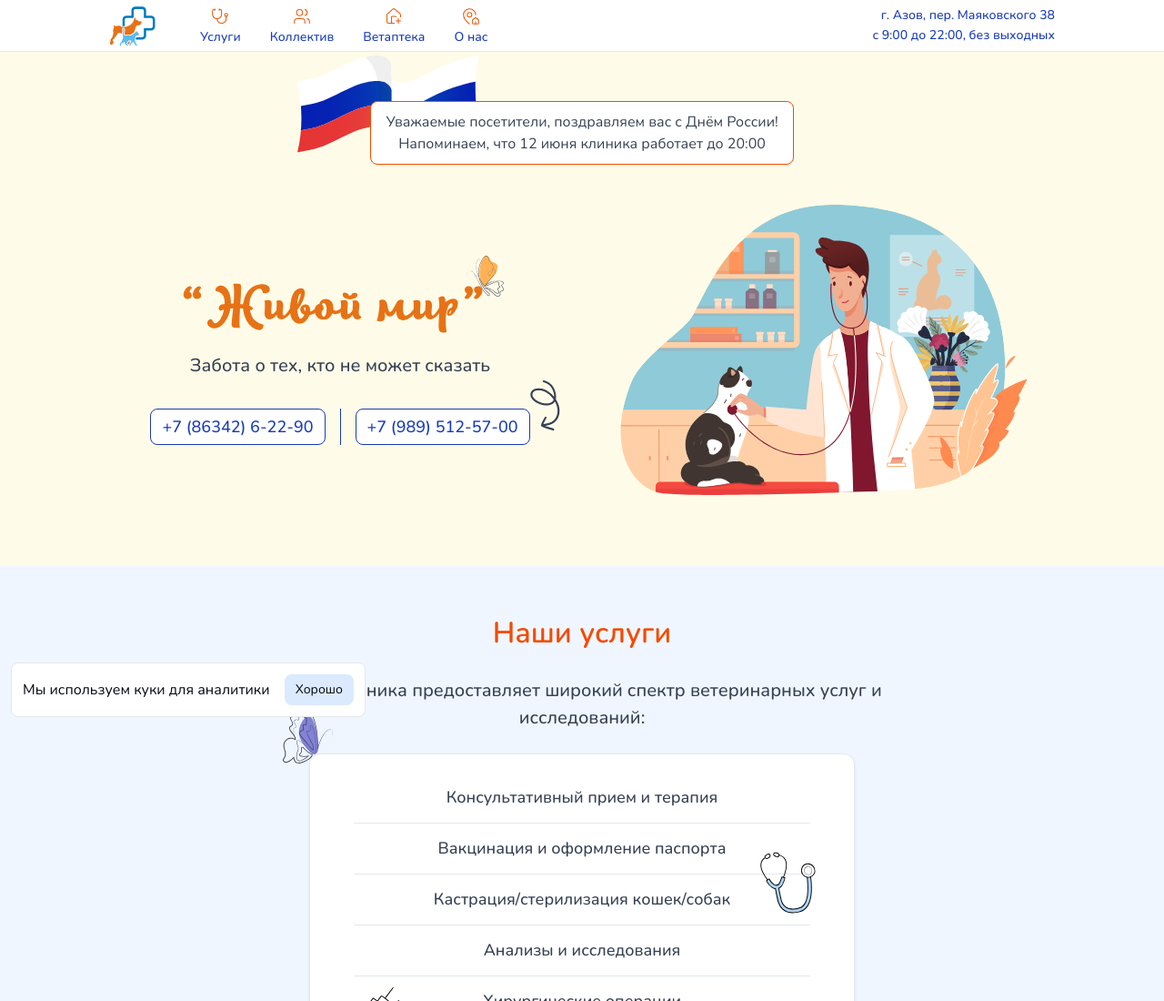
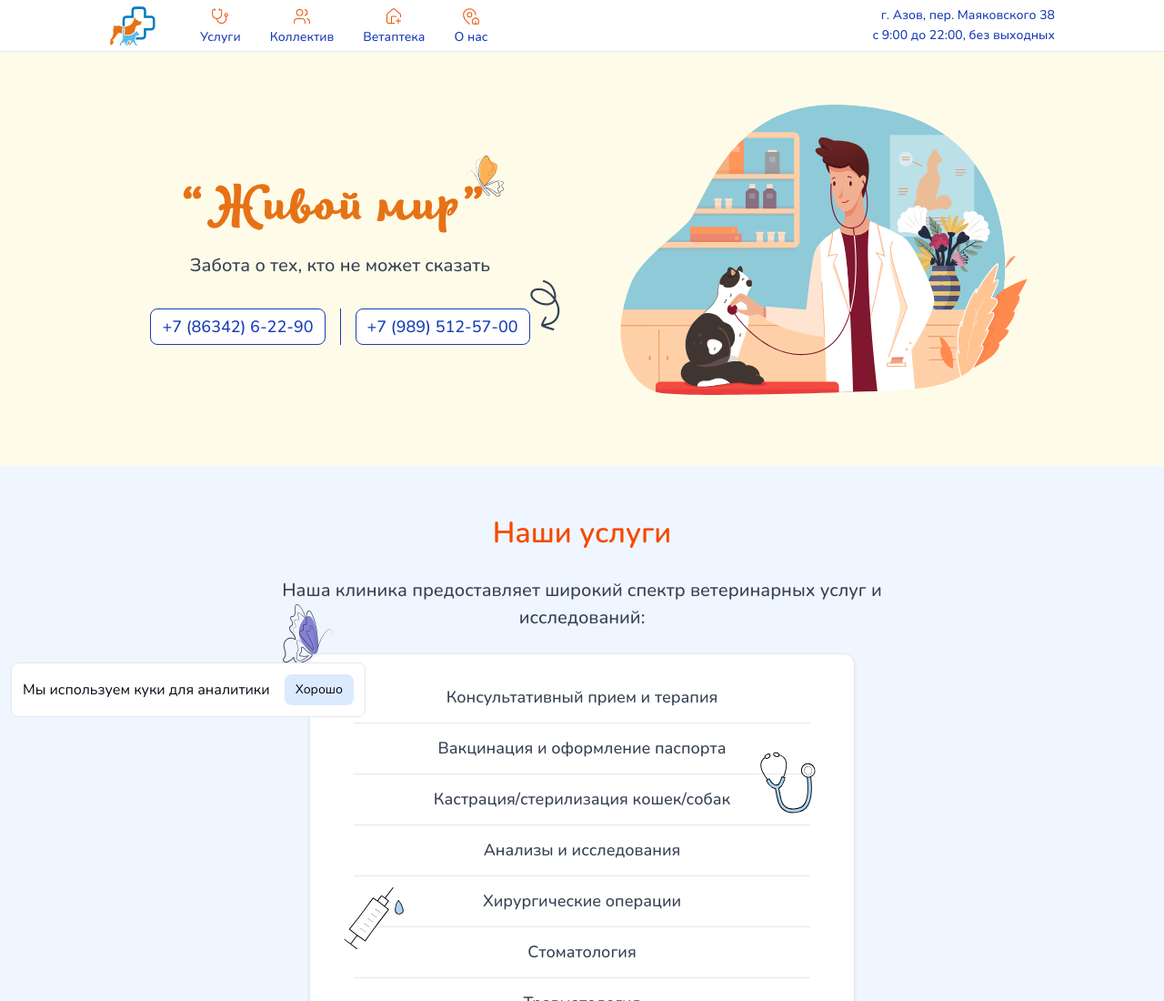
Before and after one commit to artur-demidov/zhivoy-mir, a website: page index.html in a window 1280 px wide. Shown: the top 1100 px of the page at 91% size. Drawn offline with Linux system fonts and the light colour scheme.

Commit message:
Удаляет уведомление о празднике

```diff
--- a/index.html
+++ b/index.html
@@ -183,19 +183,6 @@
     <main>
       <section id="section-hero" class="hero">
         <div class="container">
-          <div class="hero-notification__wrapper">
-            <img
-              class="hero-notification__flag"
-              src="assets/images/hero_flag.svg"
-              alt="Флаг России"
-              aria-hidden="true"
-            />
-            <div class="hero-notification">
-              Уважаемые посетители, поздравляем вас с Днём&nbsp;России!
-              <br />
-              Напоминаем, что 12 июня клиника работает до 20:00
-            </div>
-          </div>
           <div class="hero__grid">
             <div>
               <h1 class="util__sr-only">Ветклиника Живой мир</h1>
--- a/style.css
+++ b/style.css
@@ -200,28 +200,6 @@ button {
   padding-block: 30px 50px;
   background-color: var(--color-yellow-50);
   overflow-x: hidden;
-}
-
-.hero-notification__wrapper {
-  width: fit-content;
-  margin: 24px auto 16px;
-  position: relative;
-}
-
-.hero-notification__flag {
-  position: absolute;
-  inset-block-start: -50px;
-  inset-inline-start: -80px;
-}
-
-.hero-notification {
-  isolation: isolate;
-  background: var(--color-background);
-  border: 1px solid var(--color-orange-600);
-  border-radius: var(--radius-md);
-  corner-shape: squircle;
-  padding: 10px 16px;
-  text-align: center;
 }
 
 .hero__grid {
```
